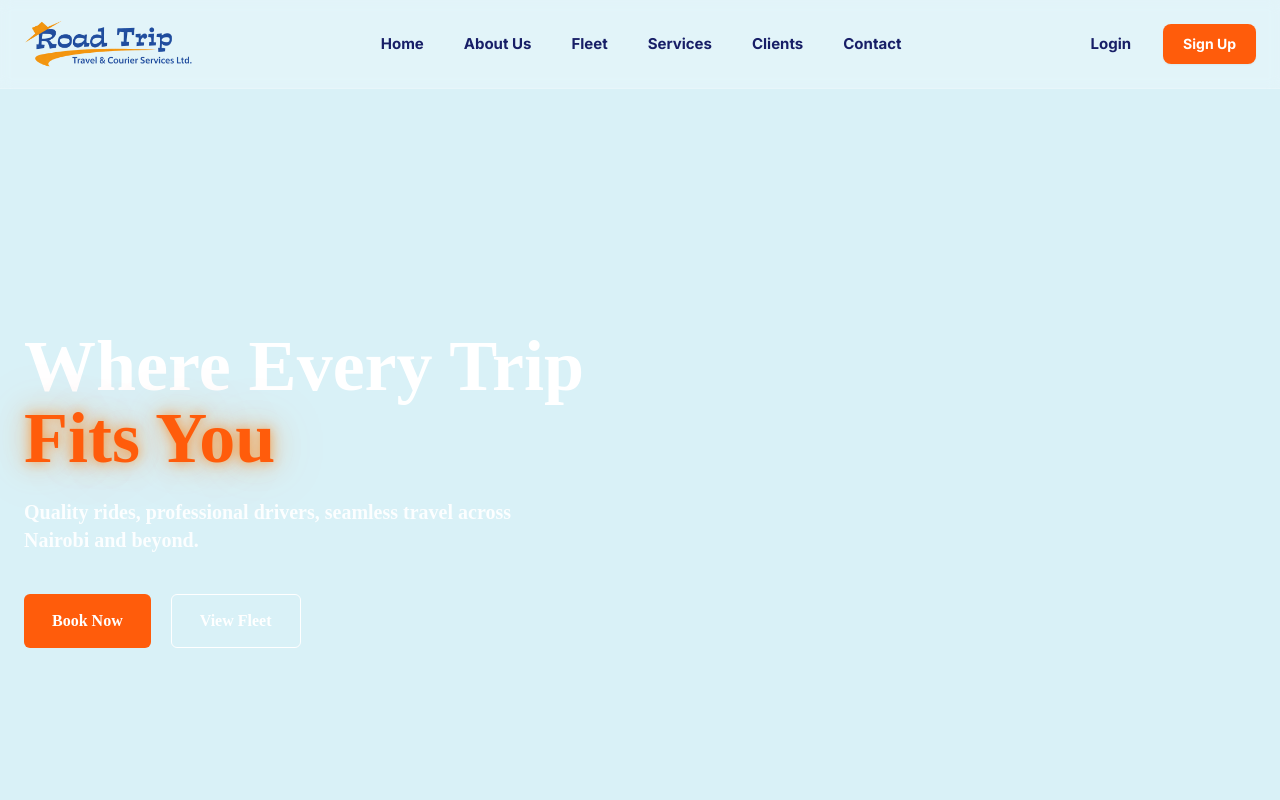
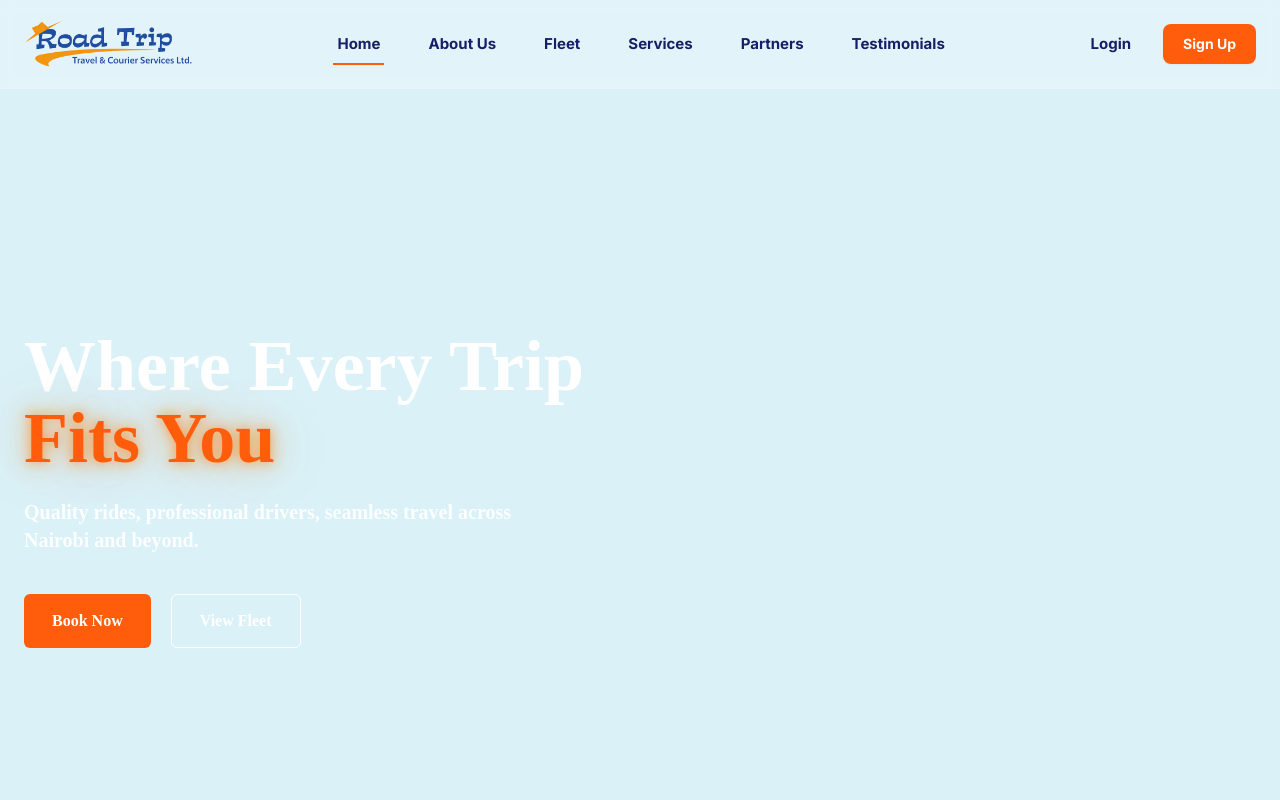
Before and after one commit to sean810/roadtrip-frontend, a React (Vite) app: page / in a window 1280 px wide. Shown: the top 800 px of the page. Built offline with nearby package versions, Linux system fonts and the light colour scheme; a web font is replaced by a local one.

Commit message:
implemented scroll spy with anchor navigation with active link detection, dynamic underline animation and smooth scrolling

```diff
--- a/src/components/Hero.jsx
+++ b/src/components/Hero.jsx
@@ -28,7 +28,11 @@ function Hero() {
   }, []);
 
   return (
-    <section className="relative w-full min-h-screen overflow-hidden">
+    <section
+  id="home"
+  className="relative w-full min-h-screen overflow-hidden"
+>
+
 
       {/* Background Video */}
       <video
--- a/src/components/Navbar.jsx
+++ b/src/components/Navbar.jsx
@@ -4,15 +4,38 @@ import roadtrip from "../assets/logos/roadtrip.png";
 function Navbar() {
   const [scrolled, setScrolled] = useState(false);
   const [mounted, setMounted] = useState(false);
+  const [activeSection, setActiveSection] = useState("home");
+
+  const sections = [
+    { label: "Home", id: "home" },
+    { label: "About Us", id: "about" },
+    { label: "Fleet", id: "fleet" },
+    { label: "Services", id: "services" },
+    { label: "Partners", id: "partners" },
+    { label: "Testimonials", id: "testimonials" },
+  ];
 
   useEffect(() => {
     const handleScroll = () => {
       setScrolled(window.scrollY > 20);
+
+      const scrollPosition = window.scrollY + 200;
+
+      sections.forEach((section) => {
+        const element = document.getElementById(section.id);
+        if (!element) return;
+
+        if (
+          scrollPosition >= element.offsetTop &&
+          scrollPosition < element.offsetTop + element.offsetHeight
+        ) {
+          setActiveSection(section.id);
+        }
+      });
     };
 
     window.addEventListener("scroll", handleScroll);
 
-    // slower, smoother entrance animation
     const timer = setTimeout(() => {
       setMounted(true);
     }, 300);
@@ -40,33 +63,39 @@ function Navbar() {
       <div className="max-w-7xl mx-auto px-6 py-5 flex items-center justify-between">
 
         {/* Logo */}
+        <a href="#home">
           <img
             src={roadtrip}
             alt="RoadTrip Travel & Courier Services"
             className="h-12 w-auto"
           />
+        </a>
 
         {/* Nav Links */}
         <ul className="hidden md:flex items-center gap-10 font-inter font-bold text-[15px] text-[#171E67]">
-          {["Home", "About Us", "Fleet", "Services", "Clients", "Contact"].map(
-            (item) => (
-              <li
-                key={item}
-                className="
-                  relative cursor-pointer
-                  after:absolute after:left-0 after:-bottom-1
-                  after:h-[2px] after:w-full
-                  after:origin-left
-                  after:scale-x-0
-                  after:bg-primary
-                  after:transition-transform after:duration-300
-                  hover:after:scale-x-100
-                "
+          {sections.map((item) => (
+            <li key={item.id} className="relative">
+              <a
+                href={`#${item.id}`}
+                className="relative px-1 py-2"
               >
-                {item}
+                {item.label}
+
+                {/* Active underline */}
+                <span
+                  className={`
+                    absolute left-0 -bottom-1 h-[2px] bg-primary
+                    transition-all duration-300 ease-out
+                    ${
+                      activeSection === item.id
+                        ? "w-full"
+                        : "w-0"
+                    }
+                  `}
+                />
+              </a>
             </li>
-            )
-          )}
+          ))}
         </ul>
 
         {/* Auth Buttons */}
--- a/src/components/Services.jsx
+++ b/src/components/Services.jsx
@@ -66,7 +66,12 @@ function Services() {
   ];
 
   return (
-    <section ref={sectionRef} className="w-full py-28 bg-skybg">
+    <section
+  id="services"
+  ref={sectionRef}
+  className="w-full py-28 bg-skybg"
+>
+
       <div className="max-w-7xl mx-auto px-6">
 
         {/* Section Header */}
--- a/src/components/Testimonials.jsx
+++ b/src/components/Testimonials.jsx
@@ -17,7 +17,11 @@ const fadeUp = {
 
 const Testimonials = () => {
   return (
-    <section className="w-full py-24 bg-skybg">
+    <section
+  id="testimonials"
+  className="w-full py-24 bg-skybg"
+>
+
       <div className="max-w-7xl mx-auto px-6 text-center">
 
         {/* Pill */}
--- a/src/components/TrustedBrands.jsx
+++ b/src/components/TrustedBrands.jsx
@@ -61,7 +61,11 @@ const values = [
 
 const TrustedBrands = () => {
   return (
-    <section className="w-full py-24 bg-skybg">
+    <section
+  id="partners"
+  className="w-full py-24 bg-skybg"
+>
+
       <div className="max-w-7xl mx-auto px-6 text-center">
 
         {/* Pill */}
--- a/src/index.css
+++ b/src/index.css
@@ -22,3 +22,7 @@ body {
 .pause-on-hover {
   animation-delay: 2s;
 }
+
+html {
+  scroll-behavior: smooth;
+}
--- a/src/pages/Home.jsx
+++ b/src/pages/Home.jsx
@@ -1,14 +1,16 @@
-import WhyChooseUs from "../components/WhyChooseUs";
-const Home = () => {
-  return (
-    <>
-      <Navbar />
-      <Hero />
-      <Services />
-      <WhyChooseUs />
-      <Footer />
-    </>
-  );
-};
+// import WhyChooseUs from "../components/WhyChooseUs";
+// const Home = () => {
+//   return (
+//     <>
+//       <Navbar />
+//       <Hero />
+//       <Services />
+//       <WhyChooseUs />
+//       <TrustedBrands />
+//       <Testimonials />
+//       <Footer />
+//     </>
+//   );
+// };
 
-export default Home;
+// export default Home;
```
Also changed, not shown: src/components/HowItWorks.jsx (deleted), src/components/Partners.jsx (deleted). Lines whose indentation alone changed are shown as unchanged.
